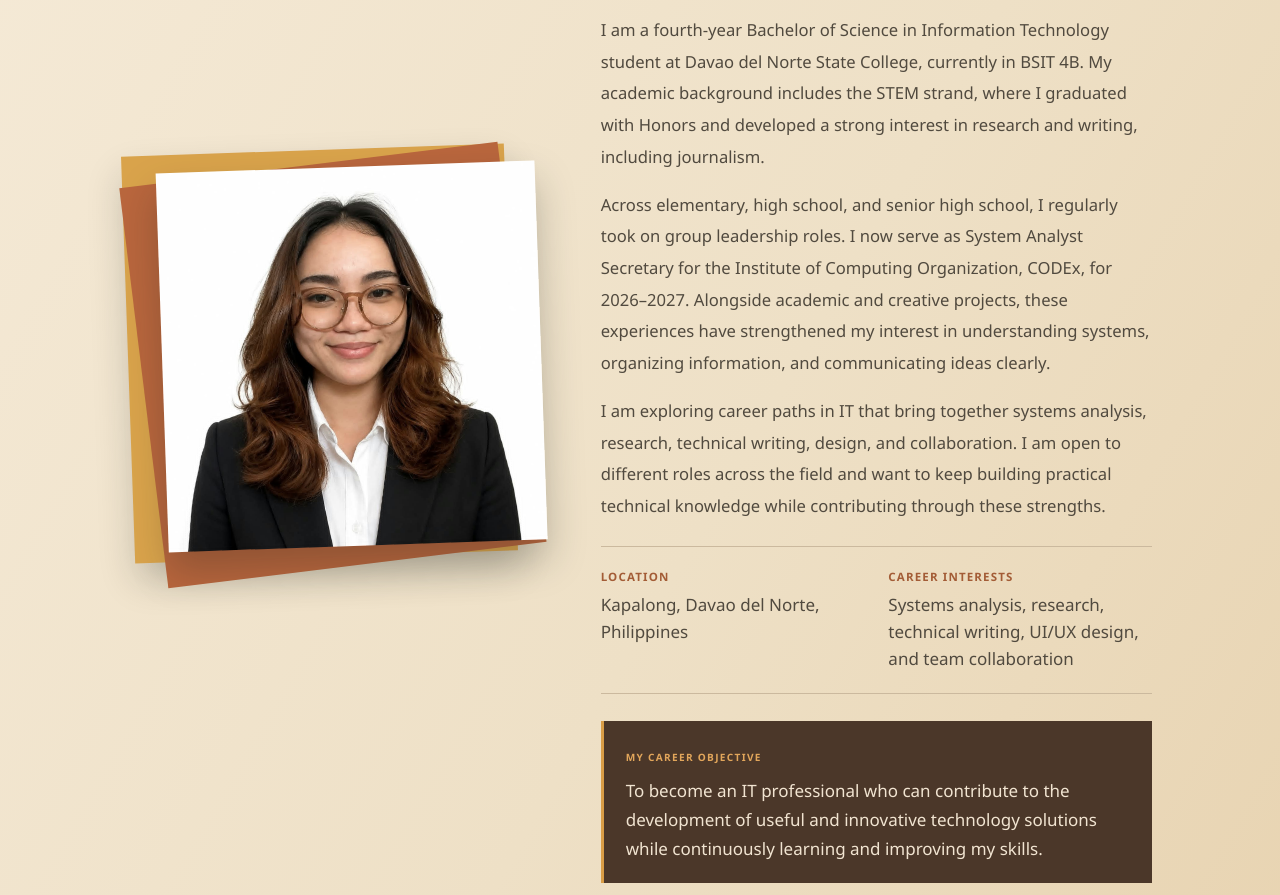
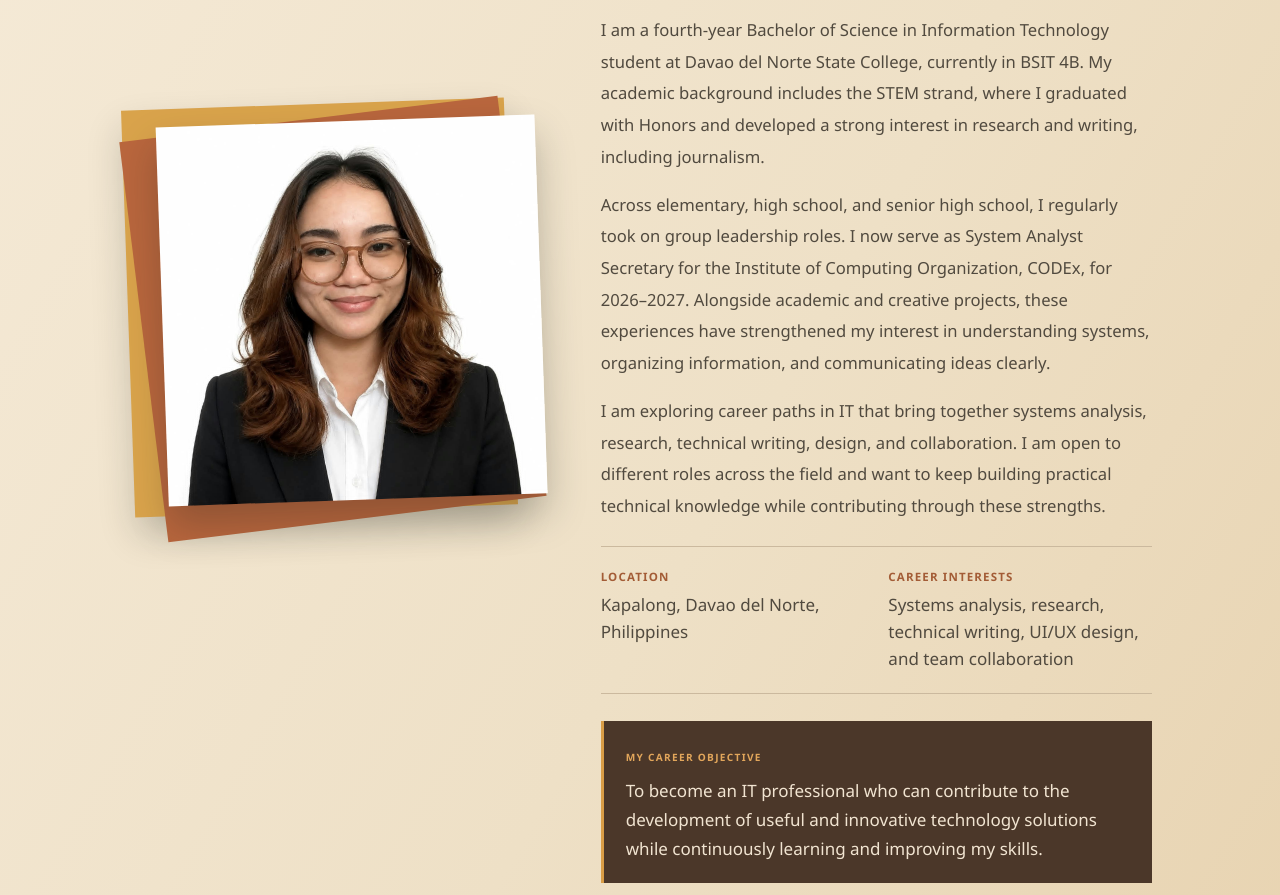
Before and after one commit to patpat241/Patricia-Cabelin-CV, a plain HTML site: page index.html in a window 1280 px wide. Shown: the part 1172-2067 px from the top of the page. Drawn offline with Linux system fonts and the light colour scheme.

Commit message:
Raise About portrait within section

```diff
--- a/portfolio.css
+++ b/portfolio.css
@@ -195,6 +195,6 @@ body{font-size:17px;line-height:1.78}
 .education-feature .education-card{display:block}
 .education-card h2.education-heading{display:flex;align-items:center;gap:12px;margin:0 0 9px}
 .education-heading svg{display:block;width:27px;height:27px;flex:0 0 27px;fill:none;stroke:#344a37;stroke-width:1.8;stroke-linecap:round;stroke-linejoin:round}
-.about-section .about-floating-photo{width:100%;max-width:480px;justify-self:center;align-self:center;margin:18px auto 30px;padding:18px 18px 22px}
+.about-section .about-floating-photo{width:100%;max-width:480px;justify-self:center;align-self:center;margin:18px auto 30px;padding:18px 18px 22px;transform:translateY(-46px) rotate(-2deg)}
 .about-section .about-floating-photo img{width:calc(100% + 32px);margin:0 -16px -12px 16px;aspect-ratio:1/1}
-@media(max-width:620px){.about-section .about-floating-photo{width:min(94%,380px);max-width:380px;margin:12px auto 44px;padding:16px 16px 20px}.about-section .about-floating-photo img{width:calc(100% + 28px);margin:0 -14px -10px 14px}}
+@media(max-width:620px){.about-section .about-floating-photo{width:min(94%,380px);max-width:380px;margin:12px auto 44px;padding:16px 16px 20px;transform:translateY(-24px) rotate(-1deg)}.about-section .about-floating-photo img{width:calc(100% + 28px);margin:0 -14px -10px 14px}}
```
